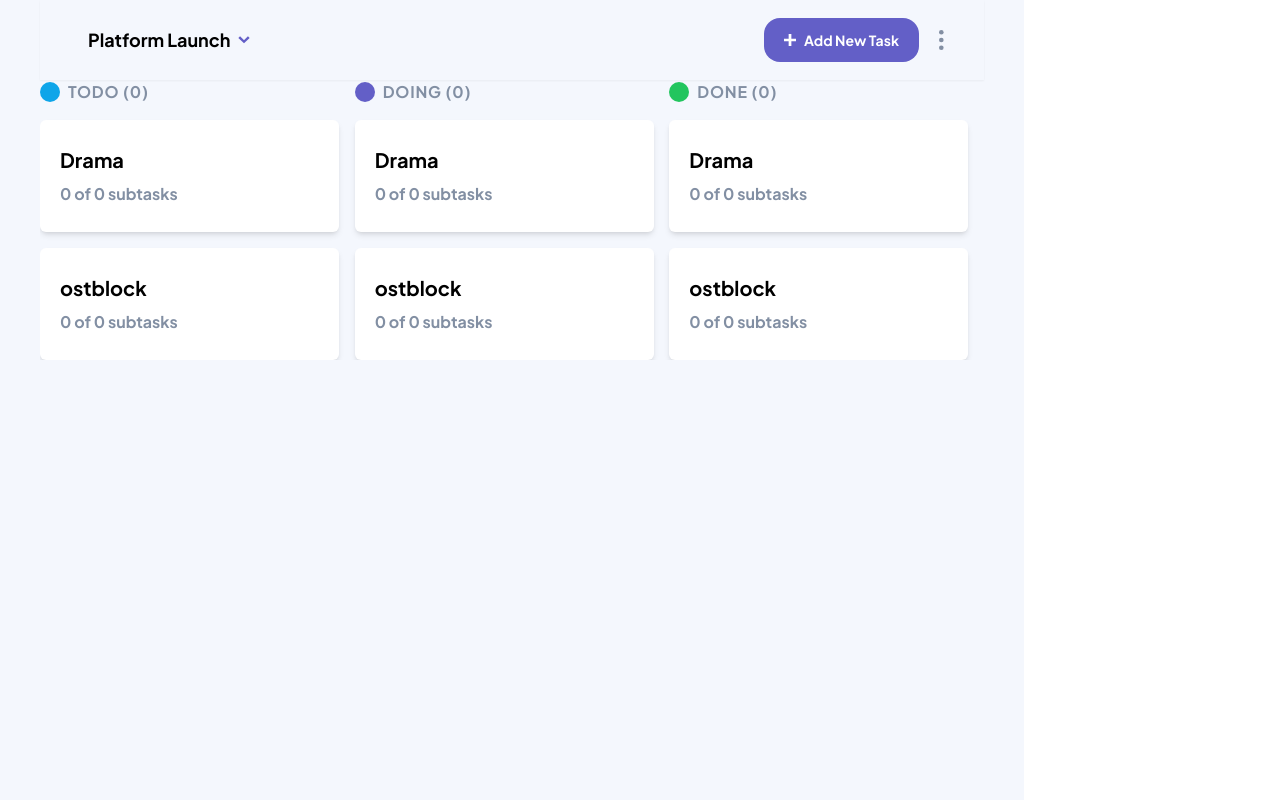
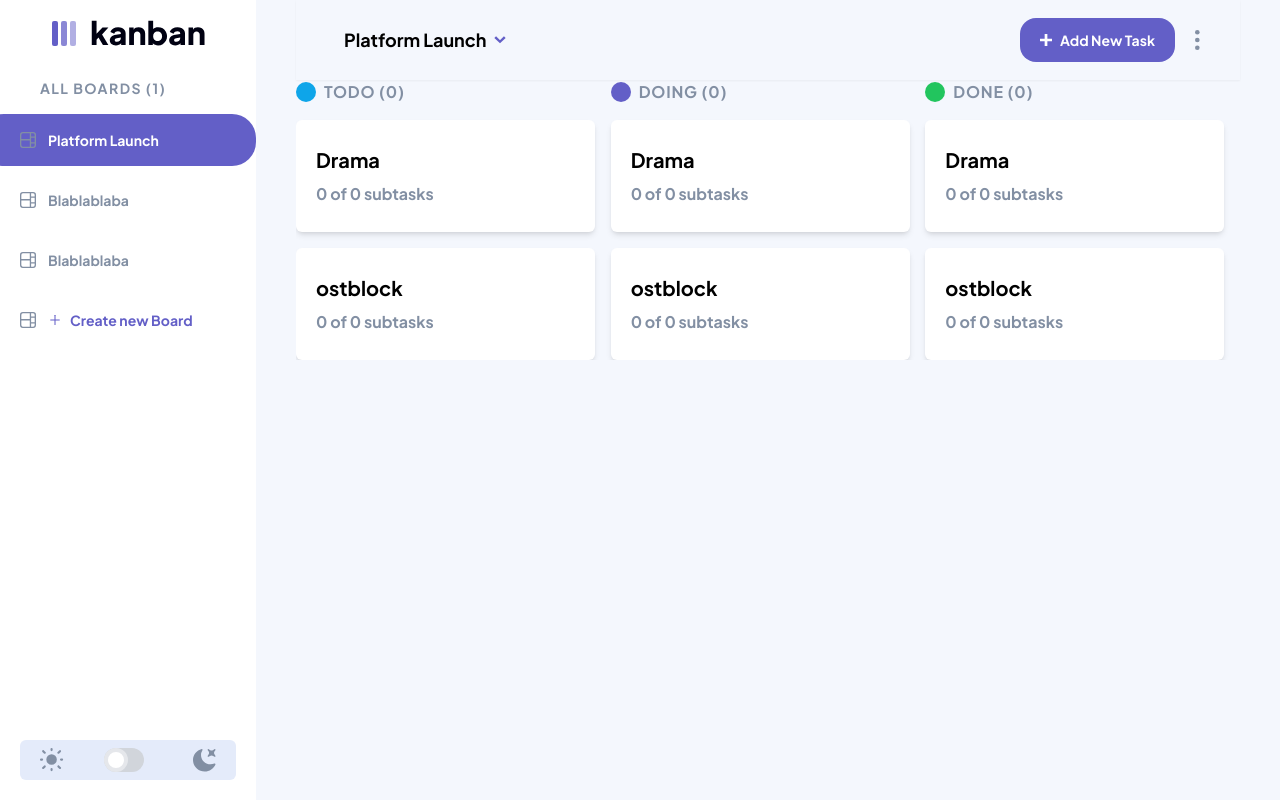
Before and after one commit to danielgen01/kanbanboard-frontend, a React (Vite) app: page / in a window 1280 px wide. Built offline with nearby package versions, Linux system fonts and the light colour scheme.

Commit message:
add sidebar + design it

```diff
--- a/index.html
+++ b/index.html
@@ -11,7 +11,7 @@
       href="https://fonts.googleapis.com/css2?family=Plus+Jakarta+Sans:ital,wght@0,200;0,300;0,400;0,500;0,600;0,700;0,800;1,200;1,400;1,500;1,600;1,700;1,800&display=swap"
       rel="stylesheet"
     />
-    <script>
+    <!-- <script>
       // On page load or when changing themes, best to add inline in `head` to avoid FOUC
       if (
         localStorage.theme === "dark" ||
@@ -31,7 +31,7 @@
 
       // Whenever the user explicitly chooses to respect the OS preference
       localStorage.removeItem("theme")
-    </script>
+    </script> -->
   </head>
   <body>
     <div id="root"></div>
--- a/src/App.tsx
+++ b/src/App.tsx
@@ -1,18 +1,20 @@
 import { useState } from "react"
 import "./App.css"
 import Navbar from "./components/Navbar"
-import Board from "./components/Board"
+import Board from "./components/MainLayout/Board"
 import NewTaskForm from "./components/Forms/AddTask/NewTaskForm"
 import EditTaskForm from "./components/Forms/EditTask/EditTaskForm"
 import AddBoardForm from "./components/Forms/AddNewBoard/AddBoardForm"
 import EditBoardForm from "./components/Forms/EditBoard/EditBoard"
 import DeleteBoard from "./components/Forms/DeleteBoard/DeleteBoard"
 import DeleteTask from "./components/Forms/DeleteTask/DeleteTask"
+import Sidebar from "./components/MainLayout/Sidebar"
 
 function App() {
   return (
     <div className="app min-h-screen w-screen grid grid-cols-1 md:grid-cols-5">
       {/* <Navbar /> */}
+      <Sidebar />
       <Board />
       {/* <NewTaskForm /> */}
       {/* <EditTaskForm /> */}
--- a/src/components/Board.tsx
+++ /dev/null
@@ -1,29 +0,0 @@
-import React from "react"
-import { TodoItemsColumn } from "./columns/TodoItemsColumn"
-import {DoingColumn} from "./columns/DoingColumn"
-import { DoneColumn } from "./columns/DoneColumn"
-import Navbar from "./Navbar"
-
-const Board = () => {
-  return (
-    <>
-
-    <main className="dark:bg-dark-black bg-dark-white min-h-screen  md:px-5 lg:px-10 col-span-4">
-    <Navbar />
-
-      <section className="columns grid md:grid-cols-3 overflow-x-scroll md:overflow-x-hidden ">
-        {/* First grid item */}
-        <TodoItemsColumn />
-        {/* Second grid item */}
-        <DoingColumn />
-        {/* Third grid item */}
-        <DoneColumn />
-      </section>
-
-      {/* Render if no boxes here */}
-      {/* <EmptyBoardContent   addicon={addicon}  /> */}
-    </main>
-    </> )
-}
-
-export default Board
--- /dev/null
+++ b/src/components/MainLayout/Board.tsx
@@ -0,0 +1,29 @@
+import React from "react"
+import { TodoItemsColumn } from "../columns/TodoItemsColumn"
+import { DoingColumn } from "../columns/DoingColumn"
+import { DoneColumn } from "../columns/DoneColumn"
+import Navbar from "../Navbar"
+
+const Board = () => {
+  return (
+    <>
+      <main className="dark:bg-dark-black bg-dark-white min-h-screen  md:px-5 lg:px-10 col-span-4">
+        <Navbar />
+
+        <section className="columns grid md:grid-cols-3 overflow-x-scroll md:overflow-x-hidden ">
+          {/* First grid item */}
+          <TodoItemsColumn />
+          {/* Second grid item */}
+          <DoingColumn />
+          {/* Third grid item */}
+          <DoneColumn />
+        </section>
+
+        {/* Render if no boxes here */}
+        {/* <EmptyBoardContent   addicon={addicon}  /> */}
+      </main>
+    </>
+  )
+}
+
+export default Board
--- /dev/null
+++ b/src/components/MainLayout/Sidebar.tsx
@@ -0,0 +1,86 @@
+import React from "react"
+import LogoDark from "../../../assets/logo-dark.svg"
+import LogoLight from "../../../assets/logo-light.svg"
+import boardicon from "../../../assets/icon-board.svg"
+import { AiOutlinePlus } from "react-icons/ai"
+import iconLight from "../../../assets/icon-light-theme.svg"
+import iconDark from "../../../assets/icon-dark-theme.svg"
+
+const Sidebar = () => {
+  function toggleDarkMode() {
+    const isDark = document.documentElement.classList.contains("dark")
+
+    if (isDark) {
+      document.documentElement.classList.remove("dark")
+      localStorage.setItem("theme", "light")
+    } else {
+      document.documentElement.classList.add("dark")
+      localStorage.setItem("theme", "dark")
+    }
+  }
+
+  return (
+    <aside className="hidden md:flex flex-col gap-4 min-h-screen py-5 dark:bg-dark-gray">
+      <figure className="flex w-full justify-center">
+        <img src={LogoLight} alt="" className="hidden dark:block" />
+        <img src={LogoDark} alt="" className="block dark:hidden" />
+      </figure>
+      <h2 className="uppercase px-10 mt-4 text-medium-gray font-bold tracking-widest text-sm">
+        all boards (1)
+      </h2>
+
+      <section className="boards-list-buttons flex flex-col gap-2">
+        <button className="flex items-center px-10 bg-dark-purple py-4 rounded-3xl -ml-5 gap-3 font-bold text-sm">
+          <img src={boardicon} alt="icon" />
+          <span className="text-white">Platform Launch</span>
+        </button>
+
+        <button className="flex items-center px-10 py-4 rounded-3xl -ml-5 gap-3 font-bold text-sm  hover:bg-bright-gray duration-200">
+          <img src={boardicon} alt="logo" />
+          <span className="text-medium-gray hover:text-dark-purple">
+            Blablablaba
+          </span>
+        </button>
+
+        <button className="flex items-center px-10 py-4 rounded-3xl -ml-5 gap-3 font-bold text-sm  hover:bg-bright-gray duration-200">
+          <img src={boardicon} alt="logo" />
+          <span className="text-medium-gray hover:text-dark-purple">
+            Blablablaba
+          </span>
+        </button>
+
+        <button className="flex items-center px-10 py-4 rounded-3xl -ml-5 gap-3 font-bold text-sm  hover:bg-bright-gray duration-200">
+          <img src={boardicon} alt="logo" className="fill-dark-purple" />
+          <span className="flex items-center gap-2 text-dark-purple">
+            {" "}
+            <AiOutlinePlus /> Create new Board
+          </span>
+        </button>
+      </section>
+
+      <footer className="mt-auto">
+        <div className="toggle-theme-container px-5">
+          <div className="toggle-theme-content  flex justify-between bg-bright-gray h-10 px-5 items-center dark:bg-dark-black rounded-md">
+            <img src={iconLight} alt="icon" className="h-6" />
+            <div className="relative inline-block w-10 mr-2 align-middle select-none">
+              <input
+                type="checkbox"
+                name="toggle"
+                id="toggle"
+                className="toggle-checkbox absolute block w-6 h-6 rounded-full bg-white border-4 appearance-none cursor-pointer"
+                onChange={toggleDarkMode}
+              />
+              <label
+                htmlFor="toggle"
+                className="toggle-label block overflow-hidden h-6 rounded-full bg-gray-300 cursor-pointer"
+              ></label>
+            </div>
+            <img src={iconDark} alt="icon" className="h-6" />
+          </div>
+        </div>
+      </footer>
+    </aside>
+  )
+}
+
+export default Sidebar
```
